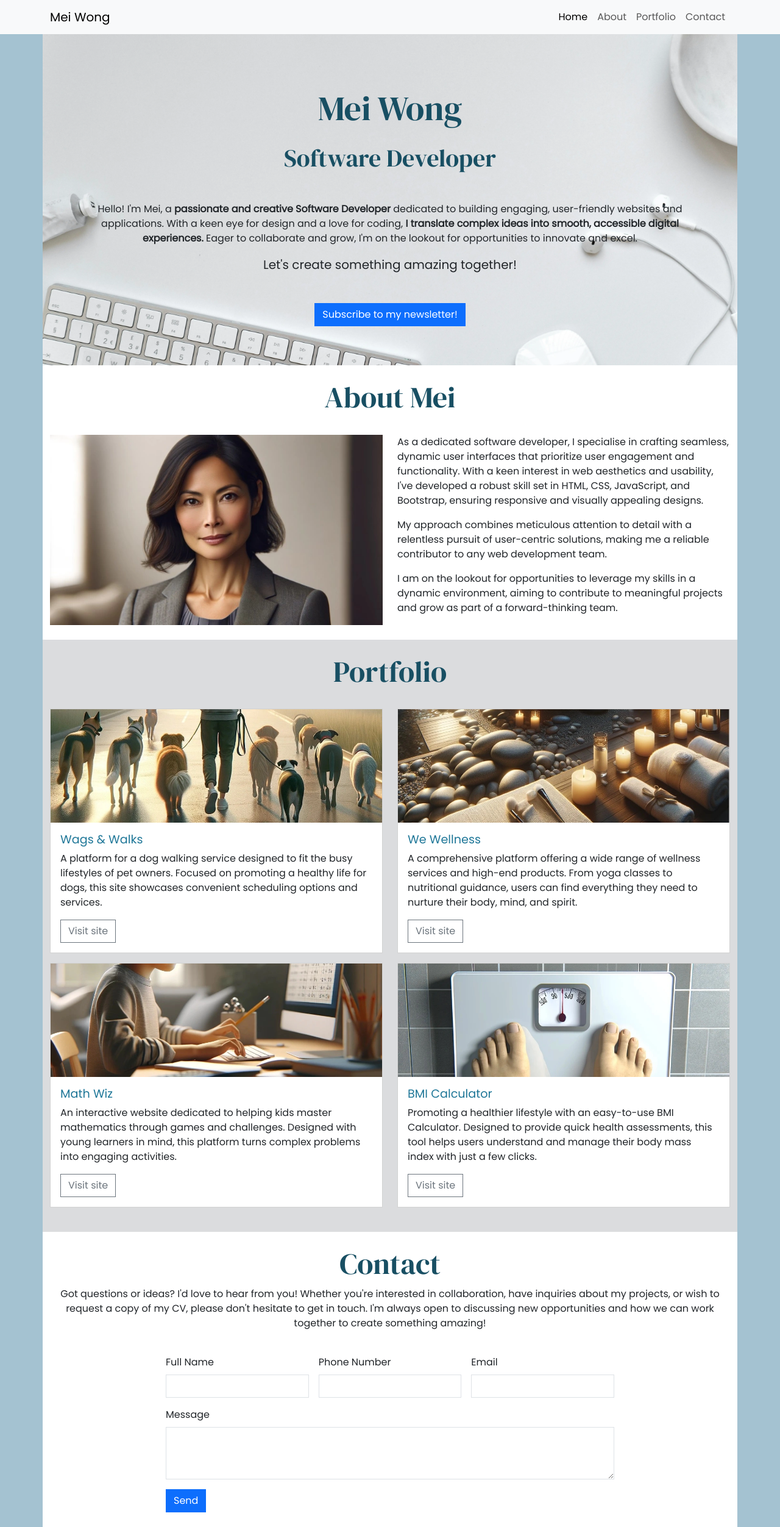
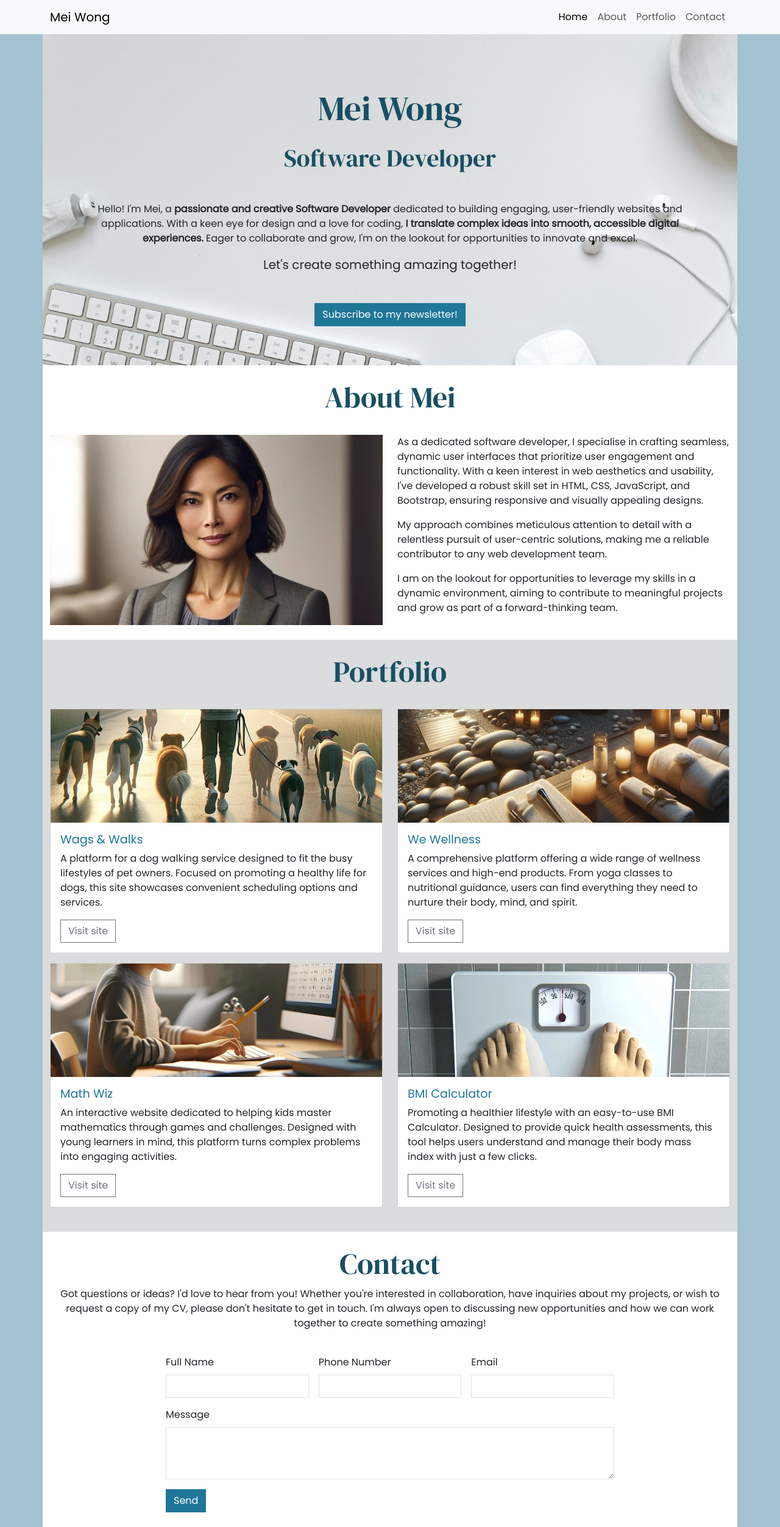
Before and after one commit to JakeyMarsh1/sw-dev-website, a plain HTML site: page index.html in a window 1280 px wide. Shown: the whole page at 61% size. Drawn offline with nearby package versions, Linux system fonts and the light colour scheme.

Commit message:
updated button styles on forms

```diff
--- a/assets/css/styles.css
+++ b/assets/css/styles.css
@@ -23,6 +23,17 @@ h2 {
 .sharp-corners,
 .sharp-corners * {
   border-radius: 0;
+}
+
+.button {
+    background-color: #1f7798; /* mid-blue */
+    border-color: #1f7798; /* mid-blue */
+
+}
+
+.button:hover {
+  background-color: #1d6d8a;
+  border-color: #1d6d8a; /* darker mid-blue */
 }
 
 #about {
--- a/index.html
+++ b/index.html
@@ -77,7 +77,7 @@
           <!-- Button trigger modal -->
           <button
             type="button"
-            class="btn btn-primary sharp-corners"
+            class="btn btn-primary sharp-corners button"
             data-bs-toggle="modal"
             data-bs-target="#SubscribeModal"
           >
@@ -133,7 +133,7 @@
                     <div class="col-12 mb-4 text-start">
                       <button
                         type="submit"
-                        class="btn btn-primary"
+                        class="btn btn-primary button"
                         data-bs-dismiss="modal"
                       >
                         Sign Up!
@@ -330,7 +330,7 @@
             </div>
 
             <div class="col-12">
-              <button type="submit" class="btn btn-primary">Send</button>
+              <button type="submit" class="btn btn-primary button">Send</button>
             </div>
           </form>
         </div>
```
